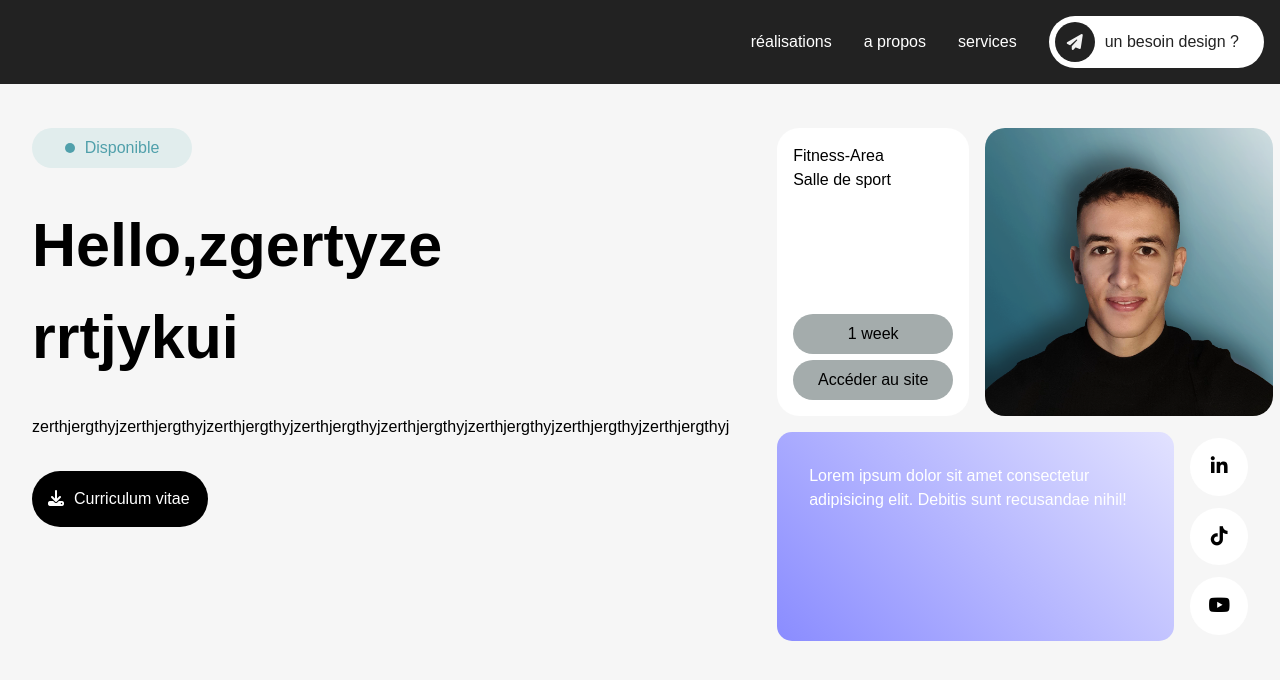
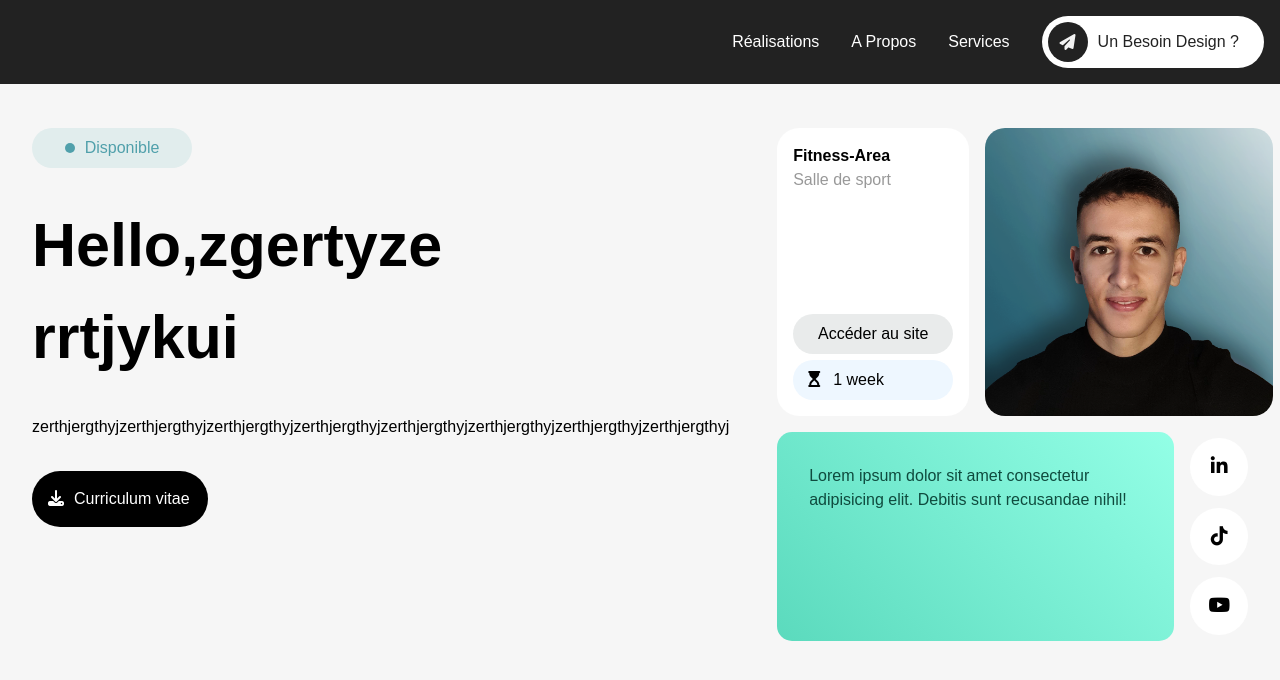
Before and after one commit to mohamed-elbermil/portfolio, a React (Vite) app: page / in a window 1280 px wide. Shown: the top 680 px of the page. Built offline with nearby package versions, Linux system fonts and the light colour scheme.

Commit message:
MAJ nav + header

```diff
--- a/src/components/Header/Header.jsx
+++ b/src/components/Header/Header.jsx
@@ -21,16 +21,17 @@ function Header() {
       <div className={styles['right-side-header']}>
         <div className={styles['bloc-top']}>
           <div className={styles['fitness-area-cover']}>
-              <div className={styles.title}>
+              <div className={styles['title']}>
                   <p>Fitness-Area</p>
                   <span>Salle de sport</span>
                   <div className={styles.time}>
-
                   </div>
               </div>
               <div className={styles.both}>
-                  <span className={styles.ticket}>1 week</span>
                   <a href="#" className={styles.ticket}>Accéder au site</a>
+                  <span className={styles.ticket}>
+                  <i class="fa-solid fa-hourglass-start"></i>
+                    1 week</span>
               </div>
           </div>
           <img src={Profile} alt="Photo de profil" />
--- a/src/components/Header/Header.module.css
+++ b/src/components/Header/Header.module.css
@@ -17,10 +17,23 @@ h1 {
 }
 
 .roundStatus {
-background: #50A0AB;
-  width: 10px;
-  height: 10px;
-  border-radius: 50%;
+    background: #50A0AB;
+    width: 10px;
+    height: 10px;
+    border-radius: 50%;
+    box-shadow: 0 0 0 rgba(80, 160, 171, 0.7);
+    animation: pulse 1.5s infinite;
+}
+@keyframes pulse {
+  0% {
+    box-shadow: 0 0 0 0 rgba(80, 160, 171, 0.7);
+  }
+  70% {
+    box-shadow: 0 0 0 10px rgba(80, 160, 171, 0);
+  }
+  100% {
+    box-shadow: 0 0 0 0 rgba(80, 160, 171, 0);
+  }
 }
 
 .cv{
@@ -29,6 +42,11 @@ background: #50A0AB;
     padding: 1em;
     border-radius: 44px;
     width: 9em;
+    transition: .3s;
+}
+
+.cv:hover {
+    background: #65e1c4;
 }
 
 .cv i {
@@ -61,6 +79,14 @@ background: #50A0AB;
     justify-content: space-between;
 }
 
+.fitness-area-cover p {
+    font-weight: 800;
+}
+
+.title span {
+    opacity: 0.4;
+}
+
 .right-side-header img {
     width: 18em;
     border-radius: 20px;
@@ -90,6 +116,20 @@ background: #50A0AB;
     gap: 6px;
 }
 
+.both span {
+    background: #EEF7FF;
+    cursor: context-menu;
+    text-align: justify;
+}
+
+.both span i {
+    margin-right: 13px;
+}
+
+.both a {
+    background: #a4acac3d;
+}
+
 .bloc-top, .bloc-bottom {
     display: flex;
     gap: 1em;
@@ -101,9 +141,9 @@ background: #50A0AB;
 
 .bloc-left {
     flex: 1;
-    background: linear-gradient(45deg, #8A8CFF, #e2e2ff);
+    background: linear-gradient(45deg, #5bdabd, #93ffe6);
     border-radius: 15px;
-    color: #fff;
+    color: #0f4b3e;
     padding: 2em;
 }
 
--- a/src/components/Navbar/Navbar.modules.css
+++ b/src/components/Navbar/Navbar.modules.css
@@ -21,16 +21,22 @@
   text-decoration: none;
   font-weight: 500;
   transition: color 0.2s;
+  text-transform: capitalize;
 }
 
 .navbar-item a:hover {
-  color: #61dafb;
+  color: #07ffc6;
 }
 
 .navbar-item.cta {
   background: #fff;
   padding: 6px 25px 6px 6px;
   border-radius: 70px;
+  transition: .4s;
+}
+
+.navbar-item.cta:hover {
+  background: #07ffc6;
 }
 
 .navbar-item.cta a {
```
Also changed, not shown: src/components/Navbar/Navbar.module.css (added).
